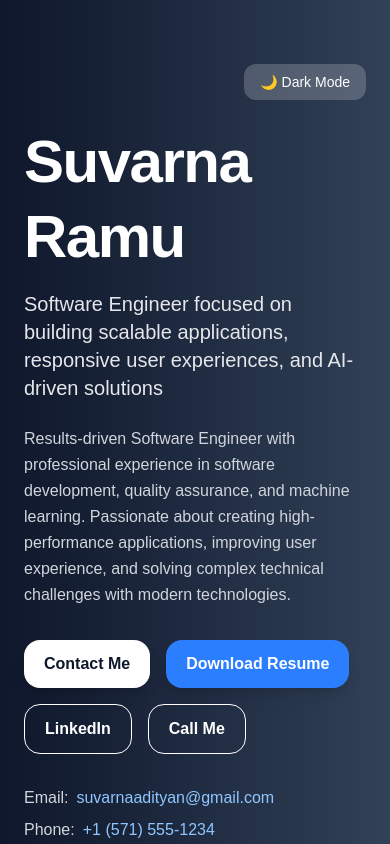
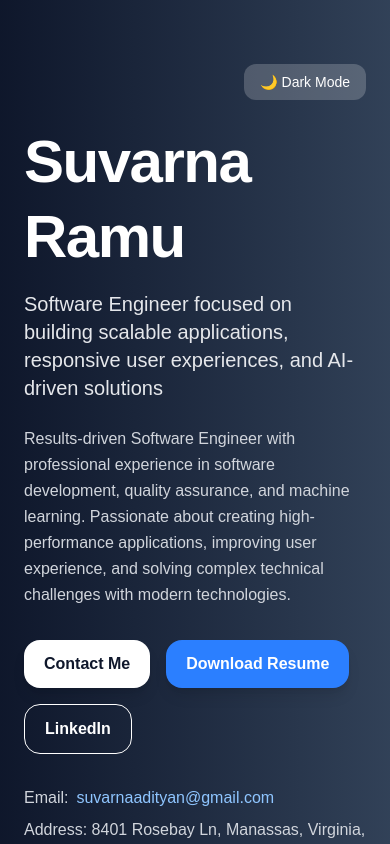
Before and after one commit to SuvarnaAdityan/suvarna-portfolio-, a Next.js app: page / in a window 390 px wide. Shown: the top 844 px of the page. Built offline with nearby package versions, Linux system fonts and the light colour scheme.

Commit message:
Updated resume and removed phone number

```diff
--- a/app/page.js
+++ b/app/page.js
@@ -146,7 +146,7 @@ export default function SuvarnaPortfolio() {
 
               <a
                 href={resumeLink}
-                download="resume.pdf"
+                download="Suvarna_Ramu_Resume_US.pdf"
                 className="bg-blue-500 text-white px-5 py-3 rounded-2xl font-semibold shadow-lg hover:scale-105 transition"
               >
                 Download Resume
@@ -161,13 +161,6 @@ export default function SuvarnaPortfolio() {
               >
                 LinkedIn
               </a>
-
-            <a
-              href="tel:+15715551234"
-              className="border border-white px-5 py-3 rounded-2xl font-semibold"
-            >
-              Call Me
-            </a>
           </div>
 
           <div className="mt-8 text-gray-300 space-y-2">
@@ -180,15 +173,6 @@ export default function SuvarnaPortfolio() {
                 className="text-blue-300 hover:underline ml-2"
               >
                 suvarnaadityan@gmail.com
-              </a>
-            </p>
-            <p>
-              Phone:
-              <a
-                href="tel:+15715551234"
-                className="text-blue-300 hover:underline ml-2"
-              >
-                +1 (571) 555-1234
               </a>
             </p>
             <p>Address: 8401 Rosebay Ln, Manassas, Virginia, USA</p>
```
Also changed, not shown: 1 other file (tests, documents, lock files or other folders).
